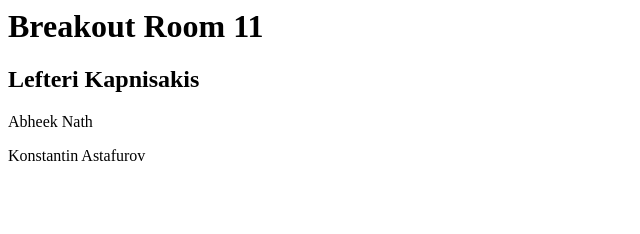
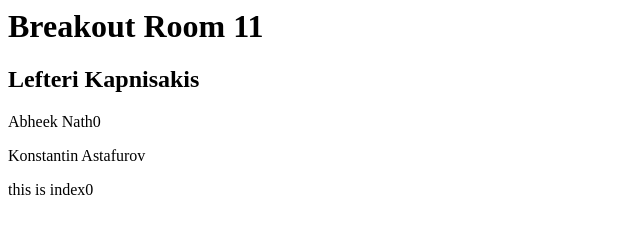
Before and after one commit to Leftykap/Web, a plain HTML site: page index0.html in a window 1280 px wide. Shown: the whole page, without its empty margins (0-640 px from the left). Drawn offline with Linux system fonts and the light colour scheme.

Commit message:
Update index0.html

```diff
--- a/index0.html
+++ b/index0.html
@@ -7,11 +7,14 @@ Breakout Room 11
 Lefteri Kapnisakis
 </h2>
 <p>
-Abheek Nath
+Abheek Nath0
 </p>
 <p>
 Konstantin Astafurov
 </p>
+<p>
+  this is index0
+  </p>
 <title>
 Affu
 </title>
```
